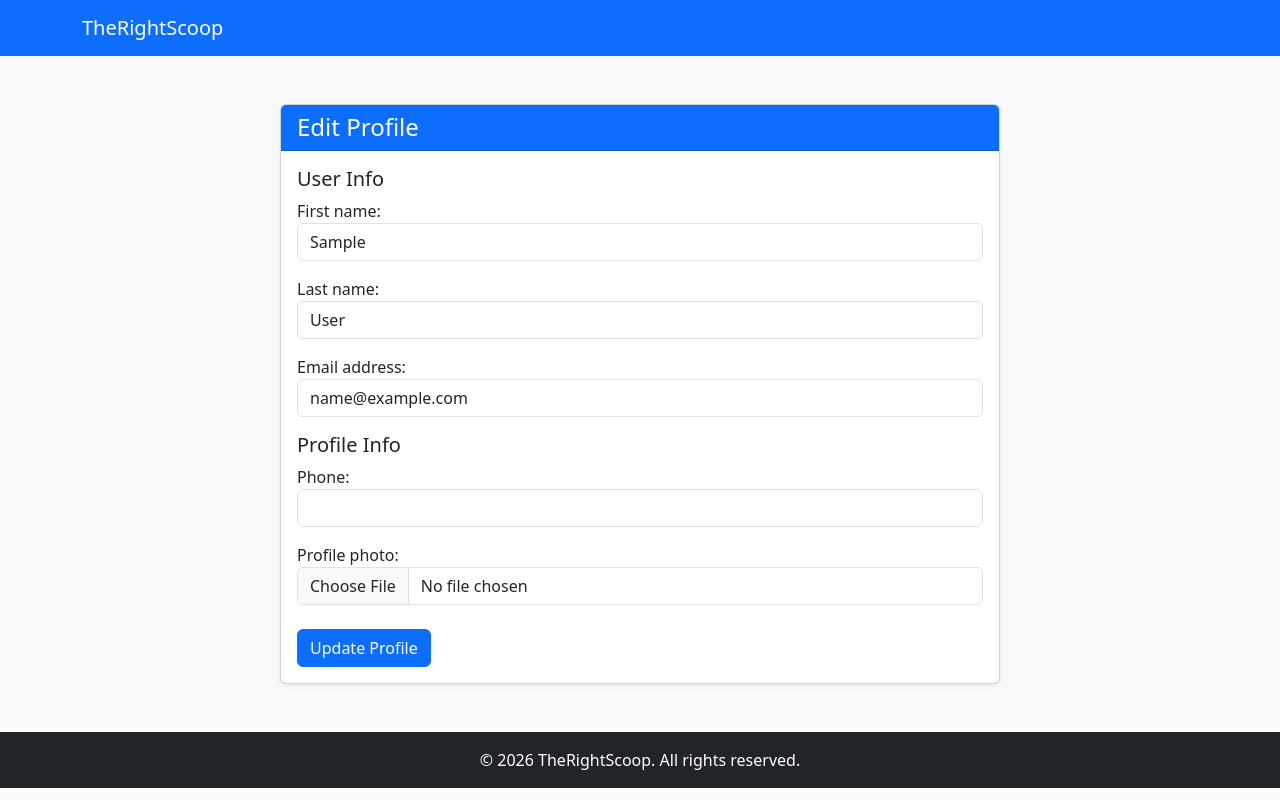
After one commit to ShikhaSingh1706/The-Right-Scoop, a Django app: page /user/profile/edit/ in a window 1280 px wide. The commit adds this page. Run offline with Django 5.2, Linux system fonts and the light colour scheme; the visitor is signed in with stand-in values (Sample User, id 1); some libraries are stand-ins or nearby versions.

Commit message:
create base template in core  app

```diff
--- a/TheRightScoop/TheRightScoop/settings.py
+++ b/TheRightScoop/TheRightScoop/settings.py
@@ -47,6 +47,7 @@ INSTALLED_APPS = [
     'category',
     'product',
     'rest_framework_simplejwt',
+    'widget_tweaks',
 
 
 ]
--- a/TheRightScoop/authentication/templates/authentication/register.html
+++ b/TheRightScoop/authentication/templates/authentication/register.html
@@ -1,4 +1,4 @@
-{% extends 'authentication/base.html' %}
+{% extends "base.html" %}
 
 {% block title %}Register{% endblock %}
 
--- /dev/null
+++ b/TheRightScoop/core/templates/base.html
@@ -0,0 +1,34 @@
+<!DOCTYPE html>
+<html lang="en">
+<head>
+    <meta charset="UTF-8">
+    <title>{% block title %}TheRightScoop{% endblock %}</title>
+    <meta name="viewport" content="width=device-width, initial-scale=1.0">
+
+    <!-- Bootstrap 5 CSS CDN -->
+    <link href="https://cdn.jsdelivr.net/npm/bootstrap@5.3.2/dist/css/bootstrap.min.css" rel="stylesheet">
+</head>
+<body class="bg-light">
+
+    <!-- Header -->
+    <nav class="navbar navbar-expand-lg navbar-dark bg-primary">
+        <div class="container">
+            <a class="navbar-brand" href="#">TheRightScoop</a>
+        </div>
+    </nav>
+
+    <!-- Main content -->
+    <div class="container my-5">
+        {% block content %}
+        {% endblock %}
+    </div>
+
+    <!-- Footer -->
+    <footer class="bg-dark text-white text-center p-3 mt-auto">
+        &copy; 2026 TheRightScoop. All rights reserved.
+    </footer>
+
+    <!-- Bootstrap JS -->
+    <script src="https://cdn.jsdelivr.net/npm/bootstrap@5.3.2/dist/js/bootstrap.bundle.min.js"></script>
+</body>
+</html>
--- a/TheRightScoop/product/views.py
+++ /dev/null
@@ -1,3 +0,0 @@
-from django.shortcuts import render
-
-# Create your views here.
--- /dev/null
+++ b/TheRightScoop/user_dashboard/forms.py
@@ -0,0 +1,13 @@
+from django import forms
+from django.contrib.auth.models import User
+from .models import Profile
+
+class UserForm(forms.ModelForm):
+    class Meta:
+        model = User
+        fields = ['first_name', 'last_name', 'email']
+
+class UserProfileForm(forms.ModelForm):
+    class Meta:
+        model = Profile
+        fields = ['phone', 'profile_photo']
--- a/TheRightScoop/user_dashboard/templates/user_dashboard/dashboard.html
+++ b/TheRightScoop/user_dashboard/templates/user_dashboard/dashboard.html
@@ -0,0 +1 @@
+{% extends "base.html" %}
--- /dev/null
+++ b/TheRightScoop/user_dashboard/templates/user_dashboard/profile_edit.html
@@ -0,0 +1,66 @@
+{% extends "base.html" %}
+{% load widget_tweaks %}
+
+{% block content %}
+<div class="container mt-5">
+    <div class="row justify-content-center">
+        <div class="col-md-8">
+            <div class="card shadow-sm">
+                <div class="card-header bg-primary text-white">
+                    <h4 class="mb-0">Edit Profile</h4>
+                </div>
+                <div class="card-body">
+
+                    <!-- Success / error messages -->
+                    {% if messages %}
+                        {% for message in messages %}
+                            <div class="alert alert-{{ message.tags }} alert-dismissible fade show" role="alert">
+                                {{ message }}
+                                <button type="button" class="btn-close" data-bs-dismiss="alert" aria-label="Close"></button>
+                            </div>
+                        {% endfor %}
+                    {% endif %}
+
+                    <form method="post" enctype="multipart/form-data">
+                        {% csrf_token %}
+
+                        <!-- User Form Fields -->
+                        <h5>User Info</h5>
+                        {% for field in user_form %}
+                            <div class="mb-3">
+                                {{ field.label_tag }}
+                                {{ field|add_class:"form-control" }}
+                                {% if field.errors %}
+                                    <div class="text-danger small mt-1">{{ field.errors }}</div>
+                                {% endif %}
+                            </div>
+                        {% endfor %}
+
+                        <!-- Profile Form Fields -->
+                        <h5>Profile Info</h5>
+                        {% if profile_form.instance.profile_photo %}
+                            <div class="mb-3">
+                                <label>Current Profile Photo:</label><br>
+                                <img src="{{ profile_form.instance.profile_photo.url }}" alt="Profile Photo" class="rounded-circle" width="120">
+                            </div>
+                        {% endif %}
+
+                        {% for field in profile_form %}
+                            <div class="mb-3">
+                                {{ field.label_tag }}
+                                {{ field|add_class:"form-control" }}
+                                {% if field.errors %}
+                                    <div class="text-danger small mt-1">{{ field.errors }}</div>
+                                {% endif %}
+                            </div>
+                        {% endfor %}
+
+                        <button type="submit" class="btn btn-primary mt-2">Update Profile</button>
+                    </form>
+
+                </div>
+            </div>
+        </div>
+    </div>
+</div>
+{% endblock %}
--- a/TheRightScoop/user_dashboard/urls.py
+++ b/TheRightScoop/user_dashboard/urls.py
@@ -1,4 +1,10 @@
 from django.urls import path
+from .views import DashboardHomeView, ProfileView, ProfileEditView
 
+app_name = 'dashboard'   # important for namespacing
 
-urlpatterns = []
+urlpatterns = [
+    path('', DashboardHomeView.as_view(), name='home'),
+    path('profile/', ProfileView.as_view(), name='profile_view'),
+    path('profile/edit/', ProfileEditView.as_view(), name='profile_edit'),
+]
--- a/TheRightScoop/user_dashboard/views.py
+++ b/TheRightScoop/user_dashboard/views.py
@@ -1,3 +1,50 @@
-from django.shortcuts import render
+from django.shortcuts import render, redirect
+from django.contrib import messages
+from django.contrib.auth.models import User
+from django.contrib.auth.mixins import LoginRequiredMixin
+from django.views import View
+from .forms import UserForm, UserProfileForm
+from .models import Profile
+
 
 # Create your views here.
+
+class DashboardHomeView(LoginRequiredMixin,View):
+    login_url = '/login/'
+
+    def get(self,request):
+        return render(request, 'user_dashboard/dashboard.html')
+
+
+class ProfileView(LoginRequiredMixin,View):
+    login_url = '/login/'
+
+    def get(self, request):
+        user = request.user
+        profile = getattr(user, 'userprofile', None)  # safely get UserProfile if exists
+        return render(request, 'user_dashboard/profile_view.html', {'user': user, 'profile': profile})
+
+
+class ProfileEditView(LoginRequiredMixin,View):
+    login_url = '/login/'
+
+    def get(self, request):
+        user = request.user
+        profile = getattr(user, 'userprofile', None)
+        user_form = UserForm(instance=user)
+        profile_form = UserProfileForm(instance=profile)
+        return render(request, 'user_dashboard/profile_edit.html', {'user_form': user_form, 'profile_form': profile_form})
+
+    def post(self, request):
+        user = request.user
+        profile = getattr(user, 'userprofile', None)
+        user_form = UserForm(request.POST, instance=user)
+        profile_form = UserProfileForm(request.POST, request.FILES, instance=profile)
+
+        if user_form.is_valid() and profile_form.is_valid():
+            user_form.save()
+            profile_form.save()
+            messages.success(request, "Profile updated successfully!")
+            return redirect('dashboard:profile_view')
+
+        return render(request, 'dashboard/profile_edit.html', {'user_form': user_form, 'profile_form': profile_form})
```
